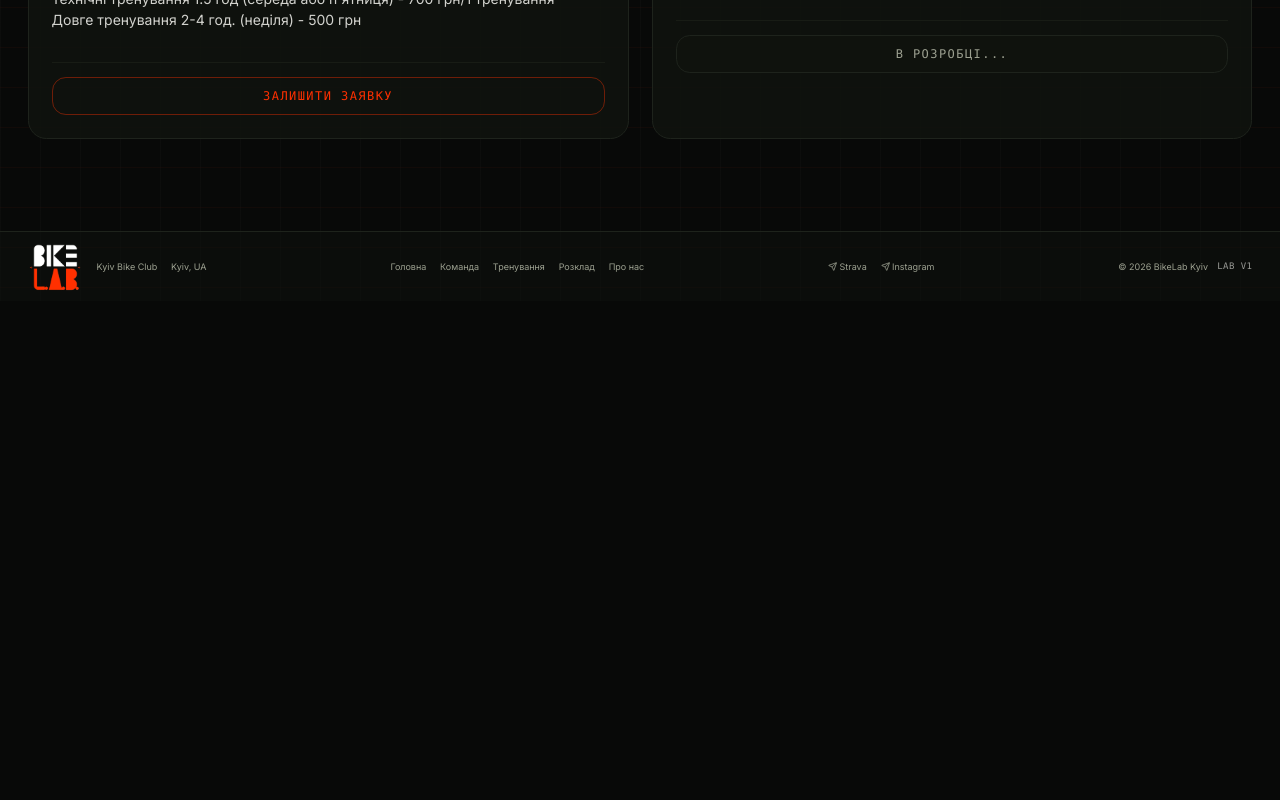
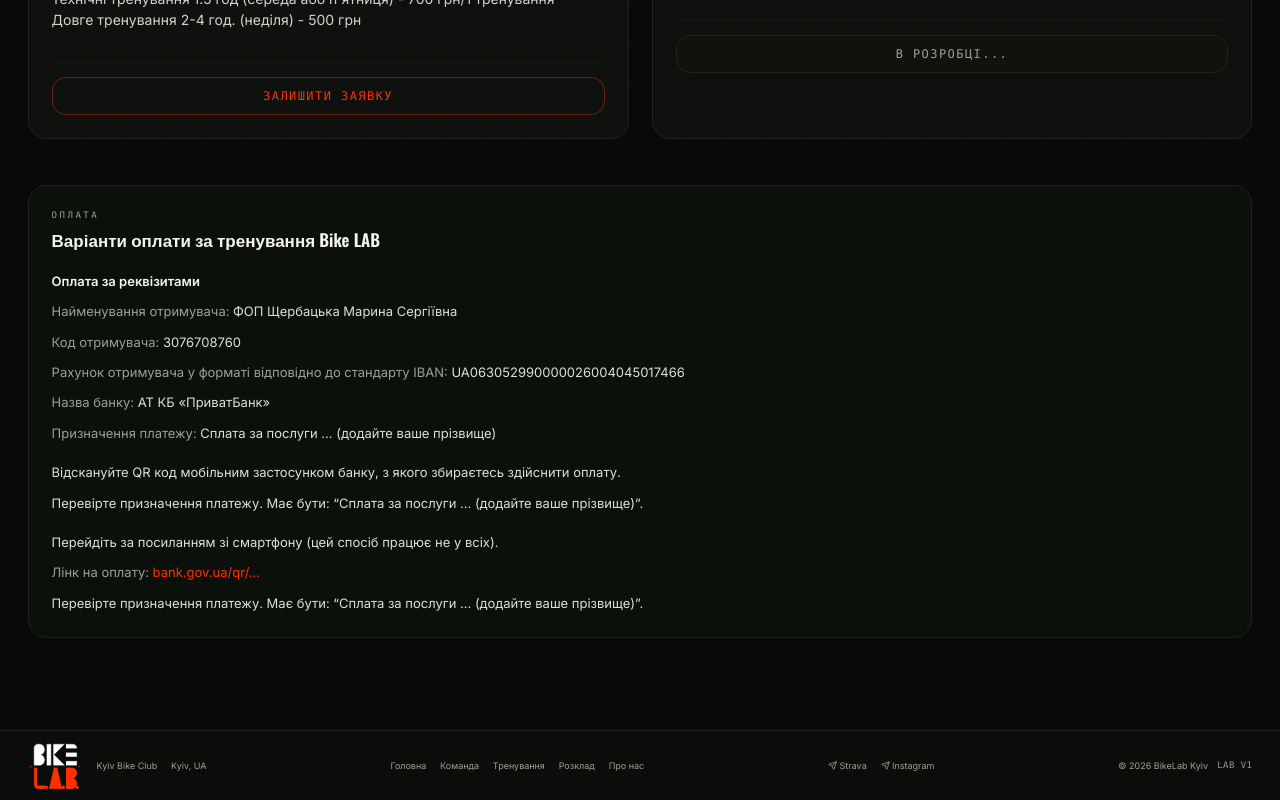
Before and after one commit to VasileAdicto/bikelab-site, a Next.js app: page /training in a window 1280 px wide. Shown: the part 673-1473 px from the top of the page. Before the commit the page ends 974 px from the top, so only its background shows below. Built offline with nearby package versions, Linux system fonts and the light colour scheme.

Commit message:
Add payment options section to TrainingPage component for clarity and user guidance

```diff
--- a/src/app/training/page.tsx
+++ b/src/app/training/page.tsx
@@ -66,6 +66,65 @@ export default function TrainingPage() {
         ))}
       </section>
 
+      <section className="rounded-2xl border border-border bg-card/70 p-5 space-y-4">
+        <div className="space-y-1">
+          <p className="section-label">Оплата</p>
+          <h2 className="text-[15px] md:text-[17px] font-semibold text-foreground">
+            Варіанти оплати за тренування Bike LAB
+          </h2>
+        </div>
+
+        <div className="space-y-2 text-[12px] md:text-[13px] text-foreground/90 leading-relaxed">
+          <p className="font-semibold text-foreground">Оплата за реквізитами</p>
+          <p>
+            <span className="text-muted">Найменування отримувача:</span> ФОП Щербацька Марина Сергіївна
+          </p>
+          <p>
+            <span className="text-muted">Код отримувача:</span> 3076708760
+          </p>
+          <p>
+            <span className="text-muted">
+              Рахунок отримувача у форматі відповідно до стандарту IBAN:
+            </span>{" "}
+            UA063052990000026004045017466
+          </p>
+          <p>
+            <span className="text-muted">Назва банку:</span> АТ КБ «ПриватБанк»
+          </p>
+          <p>
+            <span className="text-muted">Призначення платежу:</span> Сплата за послуги ... (додайте ваше
+            прізвище)
+          </p>
+        </div>
+
+        <div className="space-y-2 text-[12px] md:text-[13px] text-foreground/90 leading-relaxed">
+          <p>
+            Відскануйте QR код мобільним застосунком банку, з якого збираєтесь здійснити оплату.
+          </p>
+          <p>
+            Перевірте призначення платежу. Має бути: “Сплата за послуги ... (додайте ваше прізвище)”.
+          </p>
+        </div>
+
+        <div className="space-y-2 text-[12px] md:text-[13px] text-foreground/90 leading-relaxed">
+          <p>Перейдіть за посиланням зі смартфону (цей спосіб працює не у всіх).</p>
+          <p>
+            <span className="text-muted">Лінк на оплату:</span>{" "}
+            <a
+              href="https://bank.gov.ua/qr/QkNECjAwMgoyClVDVAoK1M7PINnl8OHg9vzq4CDM4PDo7eAg0eXw47O_4u3gClVBMDYzMDUyOTkwMDAwMDI2MDA0MDQ1MDE3NDY2ClVBSAozMDc2NzA4NzYwCgoK0e_r4PLgIOfgIO_u8evz4-gK"
+              target="_blank"
+              rel="noopener noreferrer"
+              className="break-all text-accent hover:underline"
+            >
+              bank.gov.ua/qr/...
+            </a>
+          </p>
+          <p>
+            Перевірте призначення платежу. Має бути: “Сплата за послуги ... (додайте ваше прізвище)”.
+          </p>
+        </div>
+      </section>
+
       {/* Checkout placeholder temporarily hidden */}
     </div>
   );
```
